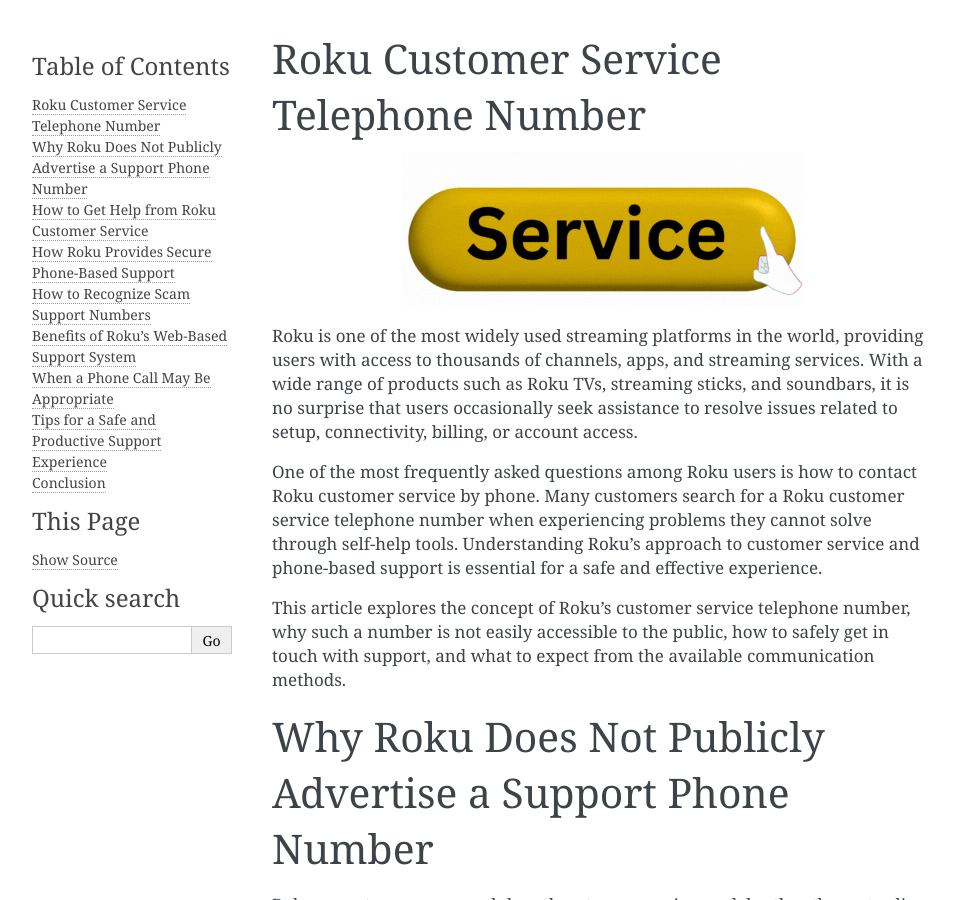
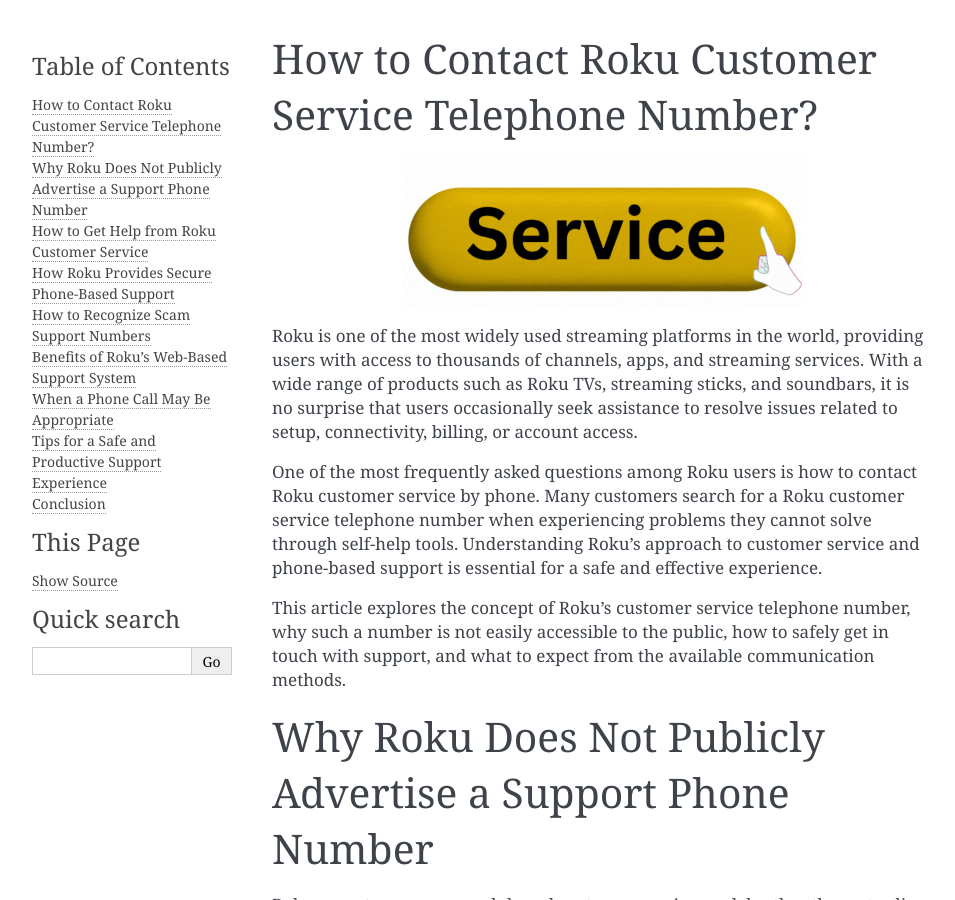
Before and after one commit to johansonson50/rokutv-help, a Sphinx documentation site: the page built from docs/index.rst, in a window 1280 px wide and 900 px high. Shown: the whole window, without its empty margins (148-1103 px from the left). Built offline with Sphinx 7.4.7, drawn with Linux system fonts in a browser that asks for light colours.

Commit message:
Update index.rst

```diff
--- a/docs/index.rst
+++ b/docs/index.rst
@@ -1,4 +1,4 @@
-Roku Customer Service Telephone Number
+How to Contact Roku Customer Service Telephone Number?
 ================================================
 
 .. toctree::
```
